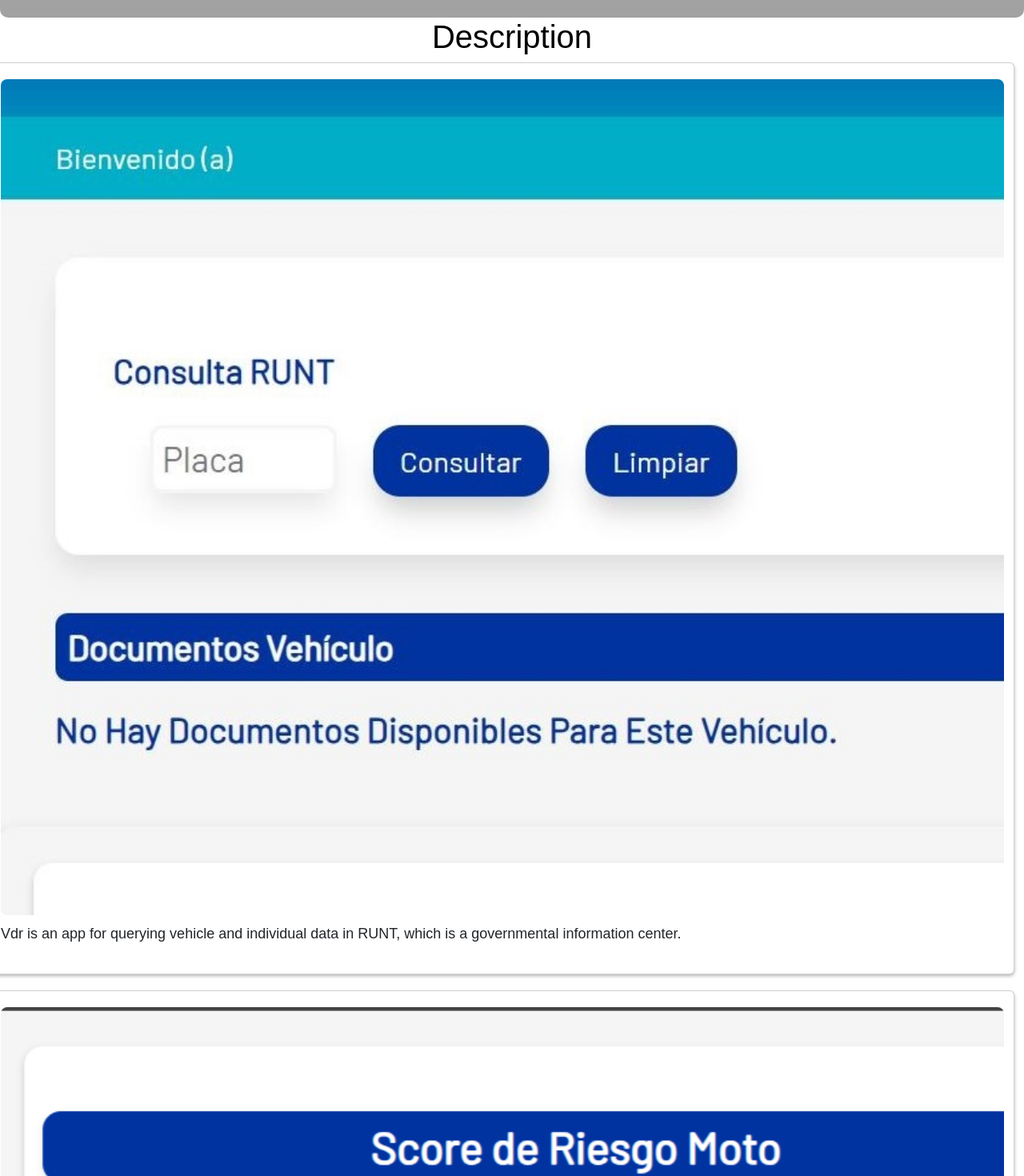
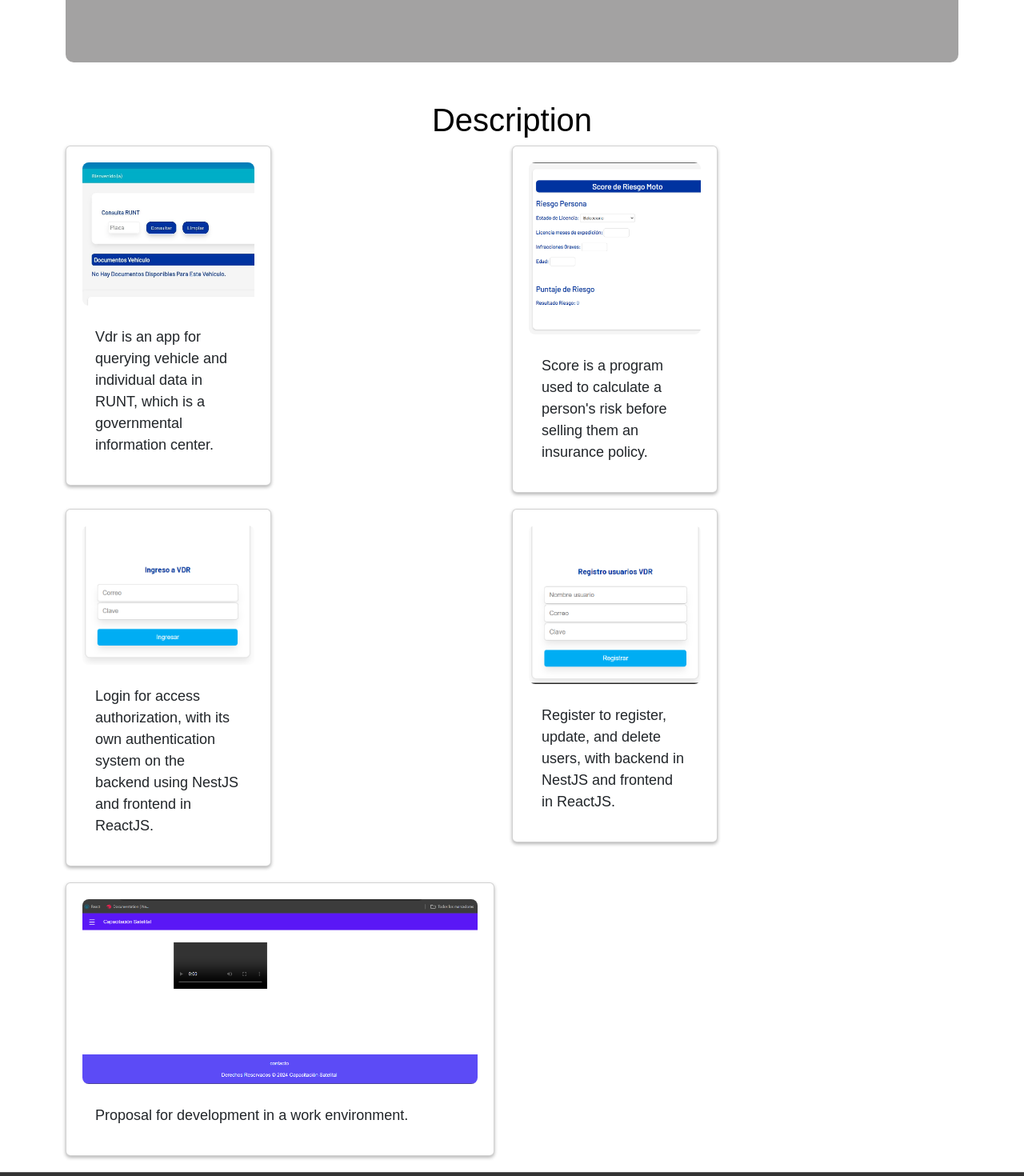
Before and after one commit to MAURO0189/Myproject, a React (Vite) app: page /projects in a window 1280 px wide. Shown: the part 920-2390 px from the top of the page at 80% size. Built offline with nearby package versions, Linux system fonts and the light colour scheme; a web font is replaced by a local one.

Commit message:
add class bootstrap

```diff
--- a/src/components/AboutOf.jsx
+++ b/src/components/AboutOf.jsx
@@ -39,7 +39,7 @@
         options: {
           plugins: {
             legend: {
-              display: false, // Ocultamos la leyenda
+              display: false,
             },
           },
           scales: {
@@ -47,17 +47,17 @@
               beginAtZero: true,
               max: 100,
               grid: {
-                display: false, // Oculta las líneas de la cuadrícula en el eje Y
+                display: false,
               },
             },
             x: {
               grid: {
-                display: false, // Oculta las líneas de la cuadrícula en el eje X
+                display: false,
               },
             },
           },
           layout: {
-            padding: 10, // Añadimos espacio alrededor del gráfico
+            padding: 10,
           },
         },
       };
@@ -69,19 +69,20 @@
   return (
     <>
       <Header />
+      <div className="container mt-5">
         <h1 className="title1">About Me.</h1>
-      <section className="section">
-        <div className="about-column">
+        <section className="row mb-5 section justify-content-between">
+          <div className="col-md-6 mb-4 about-column">
             <h2>Profile</h2>
             <p>
               "I am Mauro Yepes, 35 years old, and I love programming. I have
               formal education in residential electricity, automotive mechanics,
               automotive mechatronics, and software development. I also have
               specific courses in hybrid and electric vehicles, and in software
-            development courses such as JavaScript, Node.js, React.js, Nest.js,
-            and MySQL. Additionally, I have participated in development projects
-            and have developed small projects to enhance my skills in software
-            development."
+              development courses such as JavaScript, Node.js, React.js,
+              Nest.js, and MySQL. Additionally, I have participated in
+              development projects and have developed small projects to enhance
+              my skills in software development."
             </p>
             <div>
               <h3>Skills</h3>
@@ -93,14 +94,15 @@
               ></canvas>
             </div>
           </div>
-        <div className="about-column">
+          <div className="col-md-6 about-column d-flex justify-content-center align-items-center">
             <img
               src="/img/pictureProfile.jpeg"
               alt="pictureProfile"
-            className="profile-image"
+              className="profile-image img-fluid"
             />
           </div>
         </section>
+      </div>
       <Footer />
     </>
   );
--- a/src/components/Cards.jsx
+++ b/src/components/Cards.jsx
@@ -1,47 +1,70 @@
 import React from "react";
 import "../assets/style/cards.css";
+import { Row, Col, Card } from "react-bootstrap";
 
 function Cards() {
   return (
     <div className="cards-container">
-      <div className="row">
-        <div className="card">
-          <img src="/img/Vdr1.jpg" alt="img1" />
-          <p>
-            Vdr is an app for querying vehicle and individual data in RUNT,
-            which is a governmental information center.
-          </p>
-        </div>
-        <div className="card">
-          <img src="/img/Score.png" alt="img2" />
-          <p>
-            Score is a program used to calculate a person's risk before selling
-            them an insurance policy.
-          </p>
-        </div>
-      </div>
-      <div className="row">
-        <div className="card">
-          <img src="/img/login.png" alt="img3" />
-          <p>
-            Login for access authorization, with its own authentication system
-            on the backend using NestJS and frontend in ReactJS.
-          </p>
-        </div>
-        <div className="card">
-          <img src="/img/Register.png" alt="img4" />
-          <p>
-            Register to register, update, and delete users, with backend in
-            NestJS and frontend in ReactJS.
-          </p>
-        </div>
-      </div>
-      <div className="row centered-row">
-        <div className="card">
-          <img src="/img/propuesta.png" alt="img5" />
-          <p>Proposal for development in a work environment.</p>
-        </div>
-      </div>
+      <Row className="row-cols-1 row-cols-md-2 g-4">
+        <Col>
+          <Card className="card">
+            <Card.Img variant="top" src="/img/Vdr1.jpg" alt="img1" />
+            <Card.Body>
+              <Card.Text>
+                Vdr is an app for querying vehicle and individual data in RUNT,
+                which is a governmental information center.
+              </Card.Text>
+            </Card.Body>
+          </Card>
+        </Col>
+        <Col>
+          <Card className="card">
+            <Card.Img variant="top" src="/img/Score.png" alt="img2" />
+            <Card.Body>
+              <Card.Text>
+                Score is a program used to calculate a person's risk before
+                selling them an insurance policy.
+              </Card.Text>
+            </Card.Body>
+          </Card>
+        </Col>
+      </Row>
+      <Row className="row-cols-1 row-cols-md-2 g-4">
+        <Col>
+          <Card className="card">
+            <Card.Img variant="top" src="/img/login.png" alt="img3" />
+            <Card.Body>
+              <Card.Text>
+                Login for access authorization, with its own authentication
+                system on the backend using NestJS and frontend in ReactJS.
+              </Card.Text>
+            </Card.Body>
+          </Card>
+        </Col>
+        <Col>
+          <Card className="card">
+            <Card.Img variant="top" src="/img/Register.png" alt="img4" />
+            <Card.Body>
+              <Card.Text>
+                Register to register, update, and delete users, with backend in
+                NestJS and frontend in ReactJS.
+              </Card.Text>
+            </Card.Body>
+          </Card>
+        </Col>
+      </Row>
+      <Row className="centered-row">
+        <Col className="col">
+          <Card className="card">
+            <Card.Img variant="top" src="/img/propuesta.png" alt="img5" />
+            <Card.Body>
+              <Card.Text>
+                Proposal for development in a work environment.
+              </Card.Text>
+            </Card.Body>
+          </Card>
+        </Col>
+      </Row>
     </div>
   );
 }
--- a/src/components/Header.jsx
+++ b/src/components/Header.jsx
@@ -15,7 +15,7 @@
 
   return (
     <>
-      <header className="header bg-dark text-white p-3 px-5 mb-3 d-flex justify-content-between align-items-center">
+      <header className="header bg-dark text-white p-3 px-5 mb-3 mt-2 d-flex justify-content-between align-items-center">
         <div className="header__logo container">
           <Link className="navbar-brand" to="/">
             <i className="fas fa-solid fa-code"></i> MAURO DEV
--- a/src/components/Home.jsx
+++ b/src/components/Home.jsx
@@ -9,13 +9,14 @@
   return (
     <>
       <Header />
-      <main className="container-home">
-        <h1 className="title1">WELCOME</h1>
-        <section id="about" className="content-card">
-          <div className="banner-container">
+      <main className="container-home container mt-5">
+        <h1 className="title1  text-center mb-2">WELCOME</h1>
+        <section id="about" className="content-card mb-5">
+          <div className="banner-container d-flex flex-column justify-content-center">
             <img
               src="/img/banner2.jpg"
               alt="banner2"
+              className="card-img"
               style={{ borderRadius: "20px" }}
             />
             <div className="banner-text">
--- a/src/components/Projects.jsx
+++ b/src/components/Projects.jsx
@@ -8,7 +8,8 @@
   return (
     <>
       <Header />
-      <h1 className="title1">projects</h1>
+      <div className="container mt-5">
+        <h1 className="title1 text-center mb-4">projects</h1>
         <section className="body">
           <ul className="accordion">
             <li>
@@ -45,8 +46,9 @@
             </li>
           </ul>
         </section>
-      <h1 className="title1">Description</h1>
+        <h1 className="title1 text-center mt-5">Description</h1>
         <Cards />
+      </div>
       <Footer />
     </>
   );
```
Lines whose indentation alone changed are shown as unchanged.
